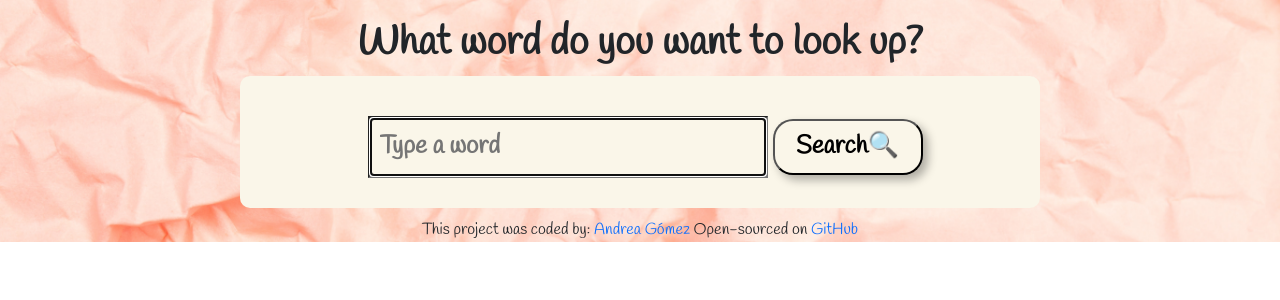
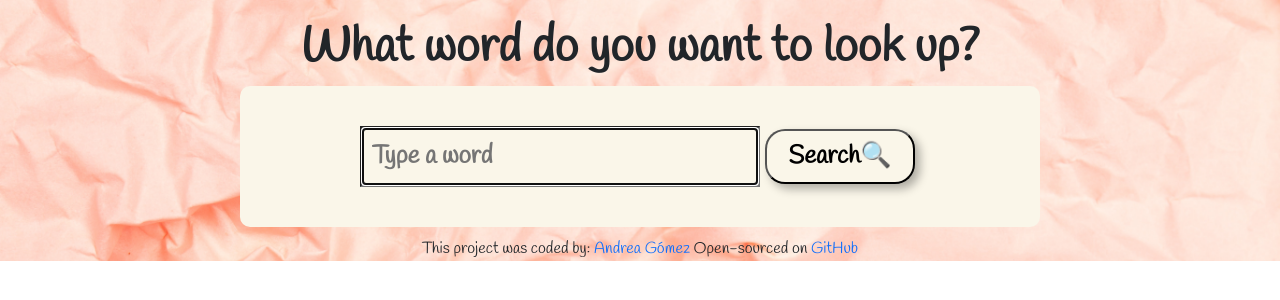
Before and after one commit to Andreacarolina47/Dictionary-project, a React (Create React App) app: page / in a window 1280 px wide. Shown: the top 300 px of the page. Built offline with nearby package versions, Linux system fonts and the light colour scheme; no server answers; a web font is replaced by a local one.

Commit message:
Added spacing between definition, meaning, word

```diff
--- a/src/App.css
+++ b/src/App.css
@@ -4,6 +4,7 @@
 }
 
 .App h1{
+  font-size: 48px;
   padding-top: 20px;
   font-weight: bold;
 }
--- a/src/Dictionary.css
+++ b/src/Dictionary.css
@@ -2,8 +2,7 @@
     background-color: #faf6e9 ;
     margin: 0 auto;
     max-width: 800px;
-    padding-left: 15px;
-    padding-top: 10px;
+    padding: 10px 20px;
     border-radius: 10px;
     margin-bottom: 10px;
 }
--- a/src/Dictionary.js
+++ b/src/Dictionary.js
@@ -4,7 +4,7 @@ import Results from "./Results";
 import './Dictionary.css';
 
 export default function Dictionary(){
-    const [word, setWord]= useState("Dictionary");
+    const [word, setWord]= useState("Summer");
     const[results, setResults]= useState(null);
     const [loaded, setLoaded]= useState(false);
 
--- a/src/Meaning.css
+++ b/src/Meaning.css
@@ -1,14 +1,17 @@
 h3{
     text-transform: capitalize;
     font-weight: 900;
+    padding-bottom: 15px;
 }
 
 .definition{
     font-size: 20px;
     line-height: 1.5;
+    padding-bottom: 15px;
 }
 
 .example{
     font-size: 20px;
     color:#70757A;
+    padding-bottom: 15px;
 }
--- a/src/Results.css
+++ b/src/Results.css
@@ -6,7 +6,7 @@
 h2{
     text-transform: capitalize;
     font-weight: bold;
-    font-size: 48px;
+    font-size: 40px;
 }
 
 .phonetics{
--- a/src/Synonyms.css
+++ b/src/Synonyms.css
@@ -3,5 +3,7 @@
     padding-right: 15px;
     padding-top: 15px;
     line-height: 1.5;
-
+    color: #6f6f6f;
+    font-weight: bold;
+    font-size: 18px;
 }
```
